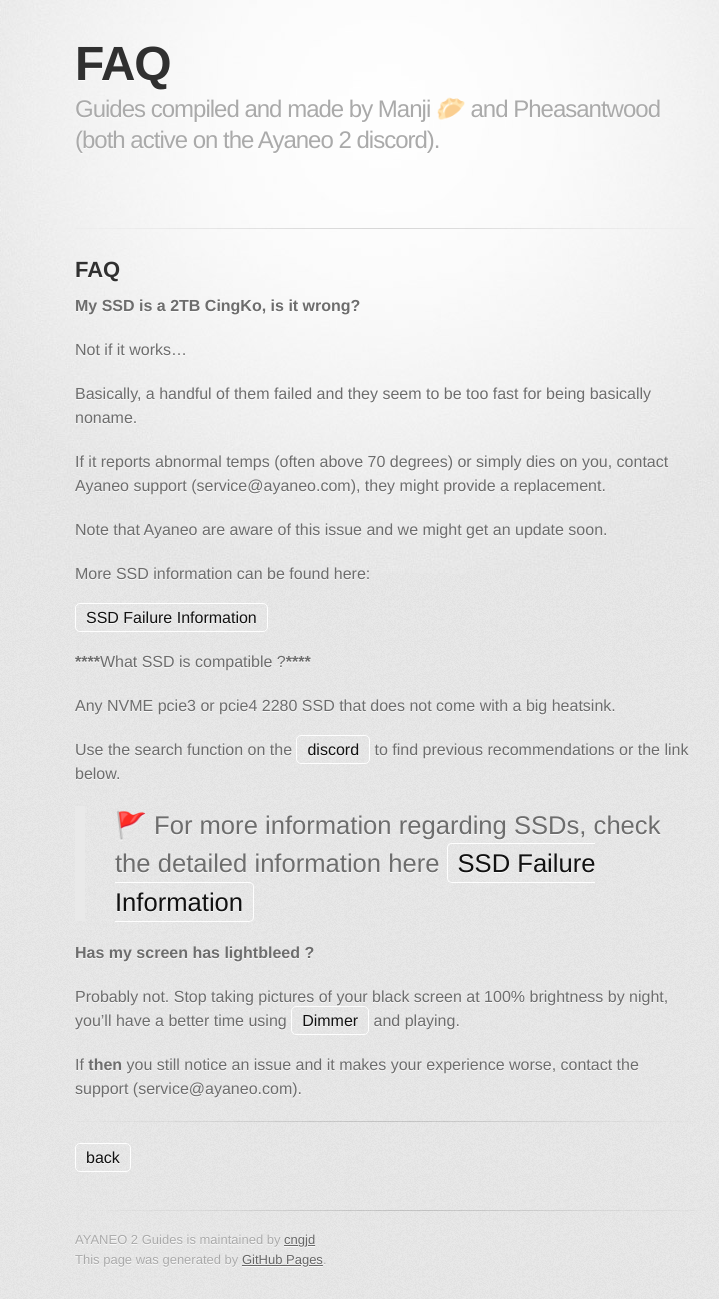
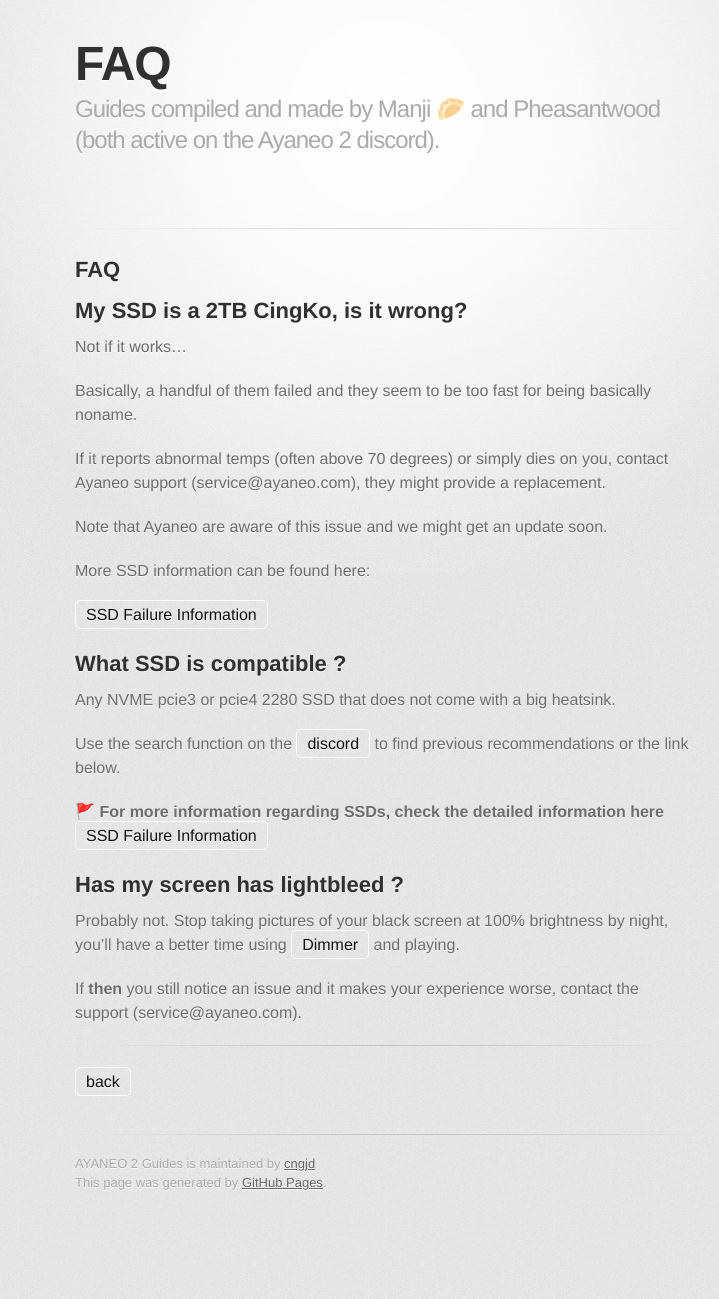
Before and after one commit to cngjd/AyaNeo2-docs, a Jekyll site: the page built from faq.md, in a window 1280 px wide. Shown: the whole page, without its empty margins (255-974 px from the left). Built offline with Jekyll 4.4.1, drawn with Linux system fonts in a browser that asks for light colours; some web fonts are replaced; our own code applies the rules of GitHub Pages for plain Markdown files; after the commit the page ends 1223 px from its top, so only the background shows below that.

Commit message:
Update faq.md

```diff
--- a/faq.md
+++ b/faq.md
@@ -4,7 +4,7 @@
 
 ## FAQ
 
-**My SSD is a 2TB CingKo, is it wrong?**
+## My SSD is a 2TB CingKo, is it wrong?
 
 Not if it works…
 
@@ -18,15 +18,15 @@
 
 [SSD Failure Information](https://cngjd.github.io/AyaNeo2-docs/ssd-failure-information.html)
 
-************What SSD is compatible ?************
+## What SSD is compatible ?
 
 Any NVME pcie3 or pcie4 2280 SSD that does not come with a big heatsink.
 
 Use the search function on the [discord](https://discord.gg/dKEhfZjx) to find previous recommendations or the link below.
 
-> 🚩 For more information regarding SSDs, check the detailed information here [SSD Failure Information](https://cngjd.github.io/AyaNeo2-docs/ssd-failure-information.html)
+**🚩 For more information regarding SSDs, check the detailed information here [SSD Failure Information](https://cngjd.github.io/AyaNeo2-docs/ssd-failure-information.html)**
 
-**Has my screen has lightbleed ?**
+## Has my screen has lightbleed ?
 
 Probably not. Stop taking pictures of your black screen at 100% brightness by night, you’ll have a better time using [Dimmer](https://www.nelsonpires.com/software/dimmer) and playing.
 
```
